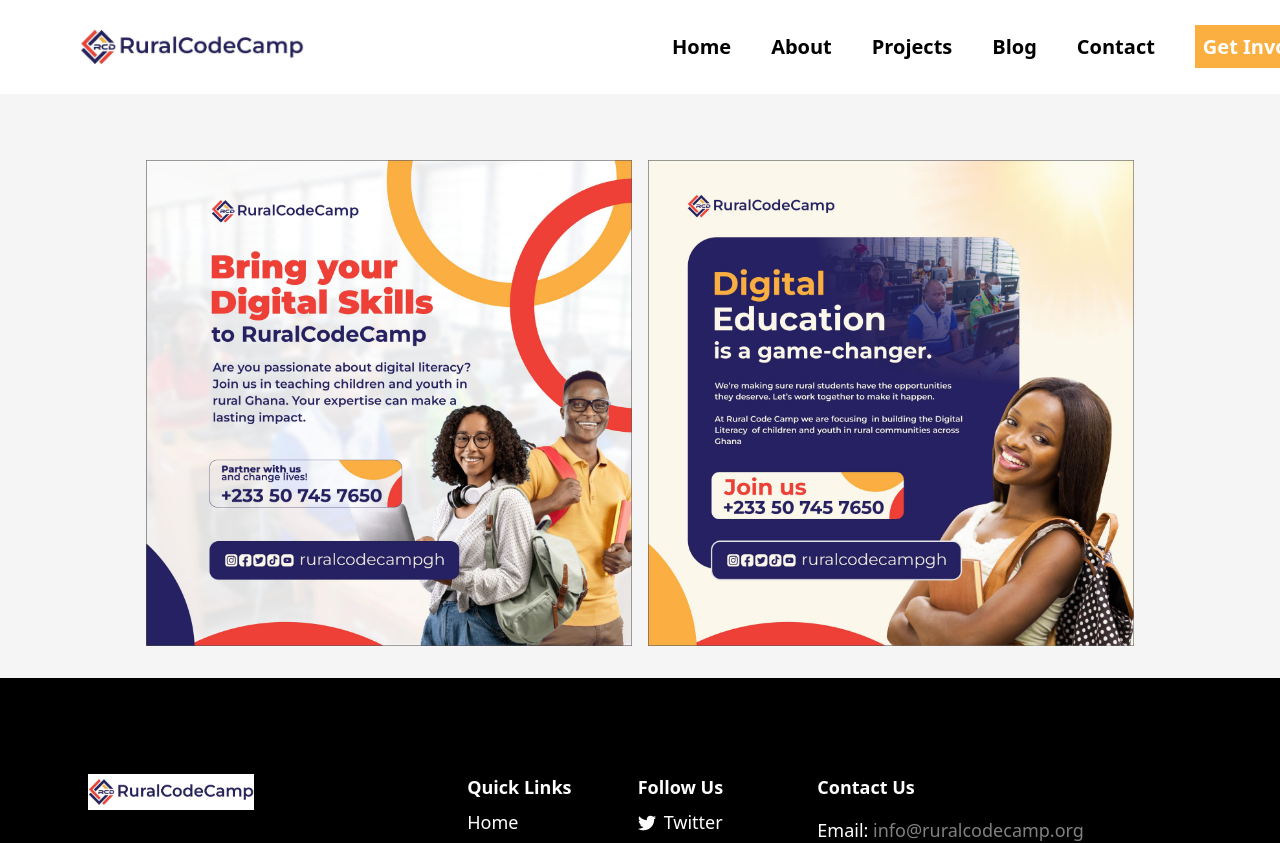
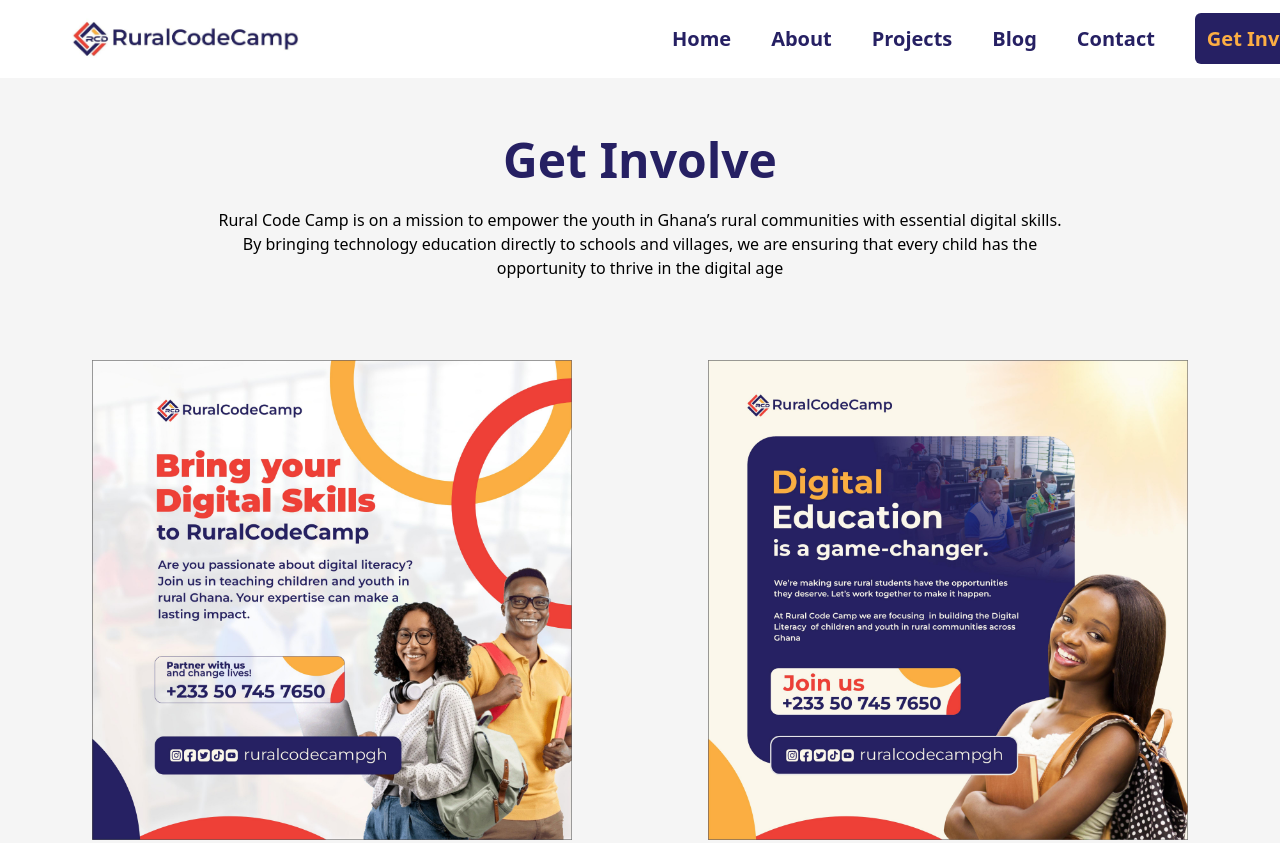
Before and after one commit to NextHubImpact/console-ghana, a React (Vite) app: page /getinvolve in a window 1280 px wide. Shown: the top 843 px of the page. Built offline with nearby package versions, Linux system fonts and the light colour scheme.

Commit message:
updated blog, contact page

```diff
--- a/src/components/Content.jsx
+++ b/src/components/Content.jsx
@@ -223,7 +223,7 @@ const Content = () => {
             <div className="xl:w-[48%]   gap-4 flex  justify-center flex-col items-center  xl:flex-row ">
               <div className=" w-full flex items-center justify-between  flex-col gap-8 xl:items-start text-center">
                 <div className="">
-                  <h1 className="text-center uppercase font-bold text-red-700 text-3xl ">
+                  <h1 className="text-center uppercase font-bold  text-3xl ">
                     who we are
                   </h1>
                   <hr className="hidden xl:block w-[20%] text-center rounded mt-6 h-1 bg-red-700" />
--- a/src/components/Navbar.jsx
+++ b/src/components/Navbar.jsx
@@ -74,7 +74,7 @@ const Navbar = ({}) => {
 
   return (
     <nav className={colorChange ? "bg-[#ffffff] shadow-xl  w-full duration-700 " : "bg-[#ffffff] duration-700 "}>
-      <div className="flex mx-2 xl:mx-12 justify-between py-4 xl:p-4  items-center sticky top-0 z-10">
+      <div className="flex mx-2 xl:mx-12 justify-between py-4 xl:p-2  items-center sticky top-0 z-10">
         <div className="  xl:pl-4">
           <Link to='/'>
           <img
@@ -94,12 +94,12 @@ const Navbar = ({}) => {
                 <Link
                   to={item.path}
                   key={index}
-                  className='text-black px-4 xl:text-[20px] font-semibold'
+                  className=' px-4 xl:text-[20px] duration-700 text-[#262063] hover:text-[#FCAE43] font-semibold'
 
                 >
                   <span
                     className={
-                      index == 5 ? "bg-[#faaf40] p-2 text-white" : "bg-inherit"
+                      index == 5 ? "bg-[#262063] font-semibold rounded-md p-3 text-[#FCAE43] duration-700" : "bg-inherit"
                     }
                   >
                     {item.title}
@@ -117,7 +117,7 @@ const Navbar = ({}) => {
           {sidebar ? (
             <IoClose
              onClick={showSidebar }
-             className={sidebar ? 'text-white absolute right-1 bg-[#faaf rounded-[50%] p- text-2xl top-10 duration-700' : ''}
+             className={sidebar ? 'text-white absolute right-1 bg-[#faaf] showdow rounded-[50%] p- text-2xl top-10 duration-700' : ''}
              />
           ) : (
             <IoMenu  className="duration-700" onClick={showSidebar} />
--- a/src/components/Sidebar.jsx
+++ b/src/components/Sidebar.jsx
@@ -43,12 +43,16 @@ const Sidebar = ({showSidebar}) => {
 
   return (
     <aside onClick={showSidebar}  id='sidebar'>
-       <nav className='flex flex-col justify-between absolute w-[100%] bg-white  px-4 left-0 top-20  drop-shadow-2xl duration-700 rounded-md h-[80vh] ' >
+       <nav className='flex flex-col duration-700 justify-between absolute w-[100%] bg-white  px-4 left-0 top-20  drop-shadow-2xl duration-700 rounded-md h-[80vh] ' >
          <ul className=' flex-1'>
             {sidebarData.map((item, index) => {
                 return ( <li key={index} className='flex flex-row gap- p-2'>
-                      <Link to={item.path} className={showSidebar ? 'font-semibold w-full flex items-center justify-between p-2 ' : ''  }>
-                         <span onClick={showSidebar}  className={showSidebar ? 'font-semibold w-full flex items-center justify-between p-2 ' : ''  }>{item.title}</span>
+                      <Link to={item.path} className={showSidebar ? 'font-semibold w-full duration-700 flex items-center justify-between p-2 ' : ''  }>
+                         <span onClick={showSidebar}
+                         className={index == 5 ? "bg-[#262063] font-semibold rounded-md py-3 px-6 text-[#FCAE43] duration-700" : "bg-inherit"}
+
+                         >
+                          {item.title}</span>
                     </Link>
                  </li>)
             })}
--- a/src/components/Team.jsx
+++ b/src/components/Team.jsx
@@ -50,29 +50,34 @@ const Team = () => {
       name: "Rafik Gangsta",
       role: "Senior Full Stack Developer",
     },
+    {
+      photo: t7,
+      name: "Rafik Gangsta",
+      role: "Senior Full Stack Developer",
+    },
   ];
 
   return (
     <div>
-      <section className="pt-[4rem]">
-        <h1 className="text-center font-bold text-red-700 text-3xl mb-8">Our Team</h1>
-        <div className="flex flex-col gap-8 bg-[whitesmoke] items-enter justify-center xl:flex-row xl:gap-6 flex-wrap">
+      <section className="pt-[4rem] mx-8">
+        <h1 className="text-center font-bold text-3xl mb-8">Our Team</h1>
+        <div className="grid bg-[whitesmoke] place-items-center xl:grid-cols-3 gap-4">
           {team.map((teamData, i) => {
             const { photo, name, role } = teamData;
             return (
               <div
-                className="flex flex-col gap-2 items-center hover:scale-105 duration-700 shadow-sm bg-[#fff] rounded-md  m-2 xl:w-[20%]  "
+                className="w-[92%] gap-2 items-center group hover:scale-105 duration-700 shadow-sm bg-[#fff] rounded-md  m-2 xl:w-[80%]  "
                 key={i}
               >
-                <div className="">
+                <div className="rounded-t-xl">
                   <img
                     src={photo}
                     alt=""
-                    className="rounded-t-xl  duration-700 grayscale hover:filter-none"
+                    className="rounded-t-md  duration-700 grayscale group-hover:filter-none"
                   />
                 </div>
                 <div className="p-4 text-center mb-10">
-                  <p className="text-red-700 text-[20px]">{name}</p>
+                  <h2 className="text-[20px] font-semibold">{name}</h2>
                   <p className="text-[gray] text-[14px]">{role}</p>
                 </div>
               </div>
--- a/src/index.css
+++ b/src/index.css
@@ -13,61 +13,15 @@ html {
   scroll-behavior: smooth;
 }
 
+h1, h2, h3, h4 {color: #262063}
+
 /* sidebar  */
 #sidebar{
-  box-shadow:0 0 10000px 1000px rgba(0,0,0,.70);
+  box-shadow:0 0 10000px 1000px rgba(0,0,0,.9);
+  transition: .5s;
   overflow: hidden;
  }
 
-
-
-.nav-menu{
-    background-color: #f1f1f1;
-    /* width: 340px; */
-    /* height: 100vh; */
-    /* display: flex ; */
-    /* flex-direction: column; */
-    /* justify-content: space-between; */
-    /* position: fixed; */
-    /* top: 0; */
-    /* left: 1; */
-    /* bottom: 0; */
-    /* transition: ease 1000ms; */
-    /* z-index: 999; */
-}
-
-.nav-menu-active {
-  width: 270px;
-}
-
-/* slideshow */
-
-.slideshow {
-    /* margin: 0 auto; */
-    overflow: hidden;
-    /* max-width: 100vw; */
-  }
-
-
-  .slideshowSlider {
-    white-space: nowrap;
-    transition: ease 1000ms;
-  }
-
-  .slide {
-    display: inline-block;
-    /* width: 100%; */
-    /* height: 100%; */
-
-  }
-
-
-  .slide-img  {
-    /* background-size: "contain"; */
-    /* height: 70vh; */
-    /* font-size: 50px; */
-    /* background-repeat: no-repeat; */
-  }
 
   /* Buttons */
   .slideshowDots {
--- a/src/pages/About.jsx
+++ b/src/pages/About.jsx
@@ -157,7 +157,7 @@ const About = () => {
             <div className="lg:w-[55%] ml- gap-8 flex  justify-center flex-col items-center  lg:flex-row ">
               <div className=" w-full flex justify-between flex-col gap-4 xl:p-4">
                 <div className="">
-                  <h1 className="uppercase text-center pt- font-bold text-red-700 text-3xl xl:text-start ">
+                  <h1 className="uppercase text-center pt- font-bold  text-3xl xl:text-start ">
                     our story
                   </h1>
                   <hr className="hidden w-[20%] rounded mt-4 h-1 bg-red-700 xl:block" />
--- a/src/pages/Blog.jsx
+++ b/src/pages/Blog.jsx
@@ -107,7 +107,7 @@ const Blog = () => {
     <div className="mx-2 my-12 xl:mx-12">
     <div className="flex flex-col justify-center items-center ">
        <iv className=" pt-12 lg:">
-           <h2 className=" mb-14 text-center font-bold text-[24px] text-red-700 lg:text-[48px]">
+           <h2 className=" mb-14 text-center font-semibold text-[24px] lg:text-[48px]">
              Blog
            </h2>
        </iv>
--- a/src/pages/Contact.jsx
+++ b/src/pages/Contact.jsx
@@ -49,13 +49,13 @@ const Contact = () => {
                     <img src={icon} className="w-[%]" alt="" />
                   </div>
                   <div className="flex flex-col gap- items-center ">
-                    <h1 className=" text-[14px] font-bold uppercase">
+                    <h1 className=" text-[14px] font-semibold uppercase">
                       {title}
                     </h1>
-                    <p className="text-[14px] text-wrap text-[#faaf40]">
+                    <p className="text-[14px] text-wrap text-[#a1a1aa]">
                       {info}
                     </p>
-                    <p>{time}</p>
+                    <p className="text-[#a1a1aa] text-sm">{time}</p>
                   </div>
                 </div>
               );
--- a/src/pages/GetInvolve.jsx
+++ b/src/pages/GetInvolve.jsx
@@ -5,10 +5,20 @@ import Contact from './Contact'
 
 const GetInvolve = () => {
   return (
-    <div>
-      <div className="flex gap-4 justify-center pt-[8rem] m-8">
-        <img className='w-[40%]' src={gi1} alt="" />
-        <img className='w-[40%]' src={gi2} alt="" />
+    <div className=' ustify-center items-center pt-[6rem] xl:m-8'>
+      <div className="items-center text-center mb-8">
+        <header className='p-2 items-center xl:mx-[10rem]'>
+          <h1 className='font-bold text-[#262063]  text-5xl'>Get Involve</h1>
+          <article className='p-2 mt-4'>
+            <p>
+            Rural Code Camp is on a mission to empower the youth in Ghana’s rural communities with essential digital skills. By bringing technology education directly to schools and villages, we are ensuring that every child has the opportunity to thrive in the digital age
+            </p>
+          </article>
+        </header>
+      </div>
+      <div className="grid mb-8 pt-8 xl:grid-cols-2 place-items-center gap-4 justify-center ">
+        <img className='w-[90%] xl:w-[80%] ' src={gi1} alt="" />
+        <img className='w-[90%] xl:w-[80%]' src={gi2} alt="" />
       </div>
       {/* <Contact/> */}
     </div>
```
